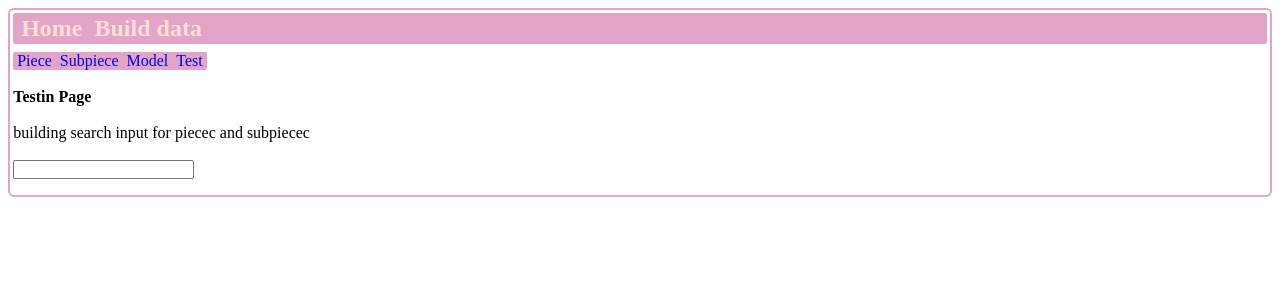
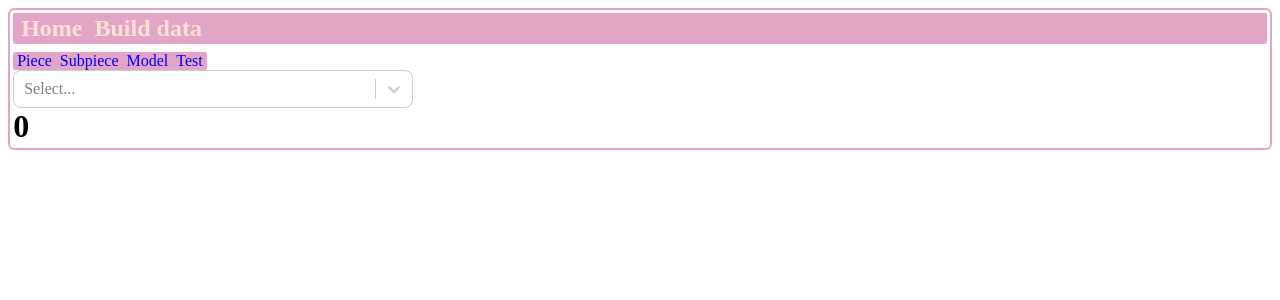
Before and after one commit to Saydva/Production-app, a React (Vite) app in the folder client/: page /buildData/test in a window 1280 px wide. Shown: the top 300 px of the page. Built offline with nearby package versions, Linux system fonts and the light colour scheme.

Commit message:
tested react-select, and its woring so  need to try with my components

```diff
--- a/client/package.json
+++ b/client/package.json
@@ -14,7 +14,8 @@
     "react": "^18.3.1",
     "react-dom": "^18.3.1",
     "react-icons": "^5.3.0",
-    "react-router-dom": "^6.27.0"
+    "react-router-dom": "^6.27.0",
+    "react-select": "^5.8.3"
   },
   "devDependencies": {
     "@eslint/js": "^9.9.0",
--- a/client/src/components/build_components/elemntaryRoutes/TestingPage.jsx
+++ b/client/src/components/build_components/elemntaryRoutes/TestingPage.jsx
@@ -1,51 +1,43 @@
-import React from "react";
-import models from "../../../test_components/testingObjects/testProdObj";
-import { useState } from "react";
+import React, { useState } from "react";
+import Select from "react-select";
+import models from "../../../../src/test_components/testingObjects/testProdObj";
 
-function TestingPage() {
-  const [searchValue, setSearchValue] = useState("");
-  const [filteredDatas, setFilteredDatas] = useState([]);
+function SearchBarSelect() {
+  const arr = models.map((e) => {
+    return { value: e.modelName, label: e.modelName };
+  });
+  arr.push({ value: "", label: "" });
+  console.log(arr);
 
-  const handleSearch = (e) => {
-    e.prevntdefault;
-    setSearchValue(e.target.value);
-    if (searchValue.length < 1) {
-      setFilteredDatas([]);
-    } else if (searchValue.length > 1) {
-      const filteredData = models.filter((item) => {
-        return Object.values(item)
-          .join("")
-          .toLowerCase()
-          .includes(searchValue.toLowerCase());
-      });
-      setFilteredDatas(filteredData);
-    }
+  const customStyles = {
+    control: (provided) => ({
+      ...provided,
+      width: "400px",
+      borderRadius: "8px",
+      boxShadow: "none",
+      textAlign: "left",
+    }),
+
+    options: (provided, state) => ({
+      ...provided,
+      color: "green",
+      backgroundColor: state.isSelected ? "lightgrey" : "white",
+    }),
   };
 
-  console.log(searchValue);
+  const [picked, setPicked] = useState("");
 
   return (
-    <div className="testcontainer">
-      <br />
-      <h4>Testin Page</h4>
-      <br />
-      <p>building search input for piecec and subpiecec</p>
-      <br />
-      <div className="wrapcontainer">
-        <div className="wrap">
-          <input type="text" onChange={handleSearch} value={searchValue} />
-
-          {filteredDatas.map((e) => {
-            return (
-              <div key={e.modelName}>
-                <div>{e.modelName}</div>
-              </div>
-            );
-          })}
-        </div>
-      </div>
+    <div className="serchContainer">
+      <Select
+        options={arr}
+        styles={customStyles}
+        isMulti
+        onChange={(option) => setPicked(option)}
+      />
+      <h1>{picked.length}</h1>
     </div>
   );
 }
 
-export default TestingPage;
+export default SearchBarSelect;
```
Also changed, not shown: 1 other file (tests, documents, lock files or other folders).
